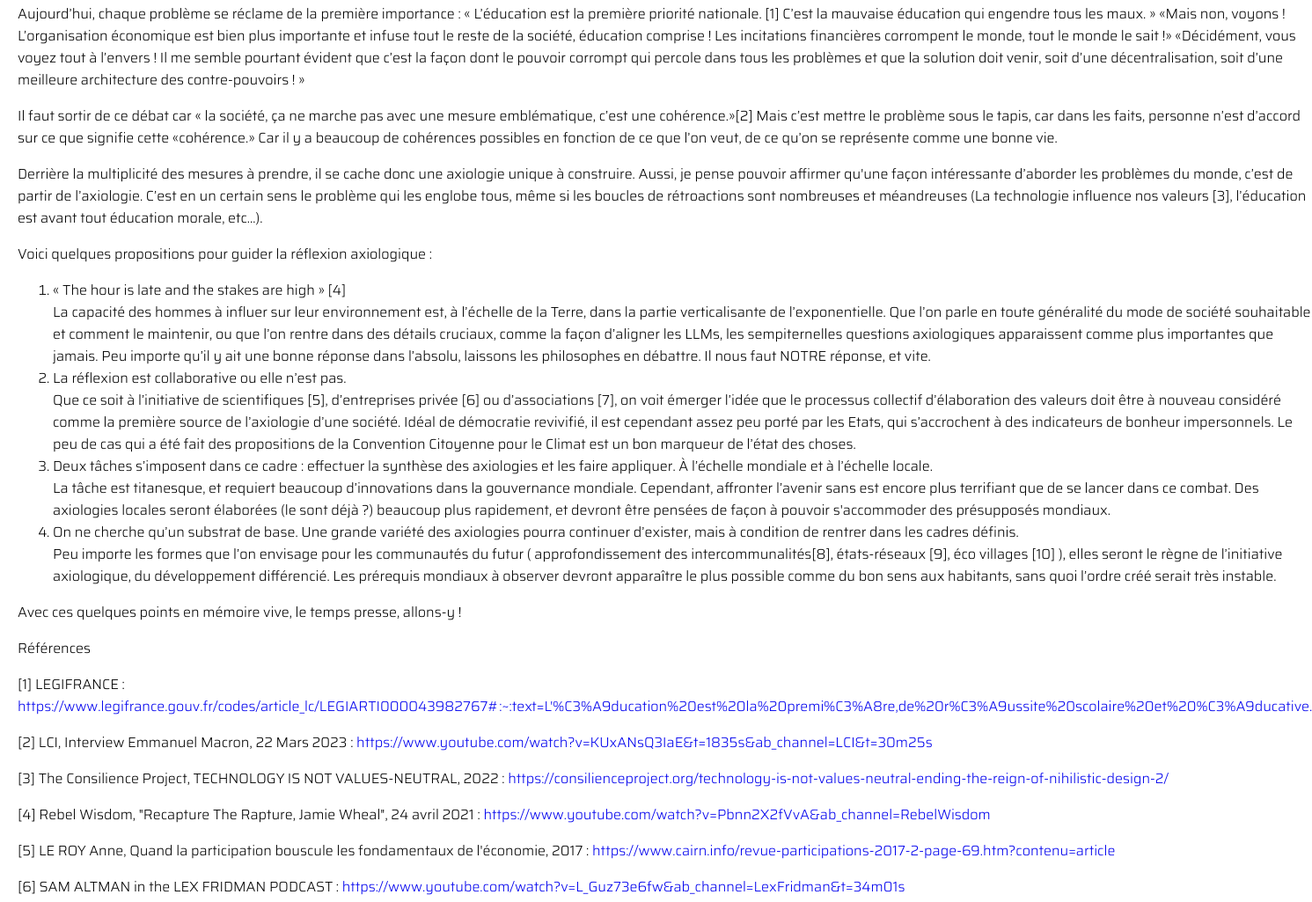
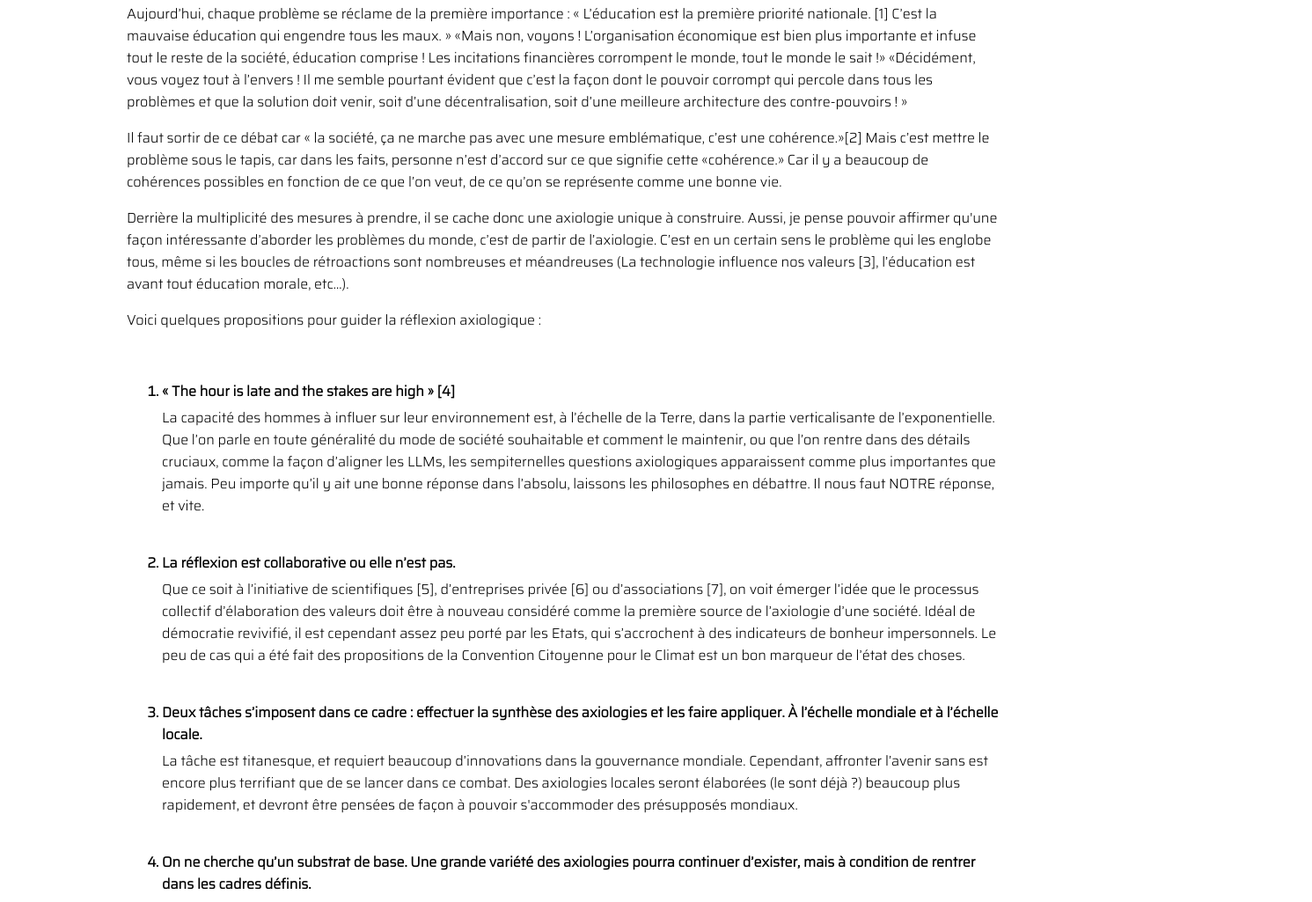
Before and after one commit to chafflarch/personal-blog, a plain HTML site: page blog-post-1.html in a window 1280 px wide. Shown: the part 448-1473 px from the top of the page at 88% size, 1491 px wide, since content can reach past the window. Drawn offline with nearby package versions, Linux system fonts and the light colour scheme; a web font is replaced by a local one.

Commit message:
Update body-blog-page-template.css

```diff
--- a/Styles/body-blog-page-template.css
+++ b/Styles/body-blog-page-template.css
@@ -45,3 +45,24 @@
 
 
 }
+
+.item_enum{
+
+  font-weight: 700;
+  padding-bottom:5px;
+  padding-top:40px;
+
+
+}
+
+.lien_source{
+
+  color:rgb(116, 150, 180);
+
+}
+
+.lien_source{
+
+  word-break:break-all;
+  inline-size : 200px;
+}
```
